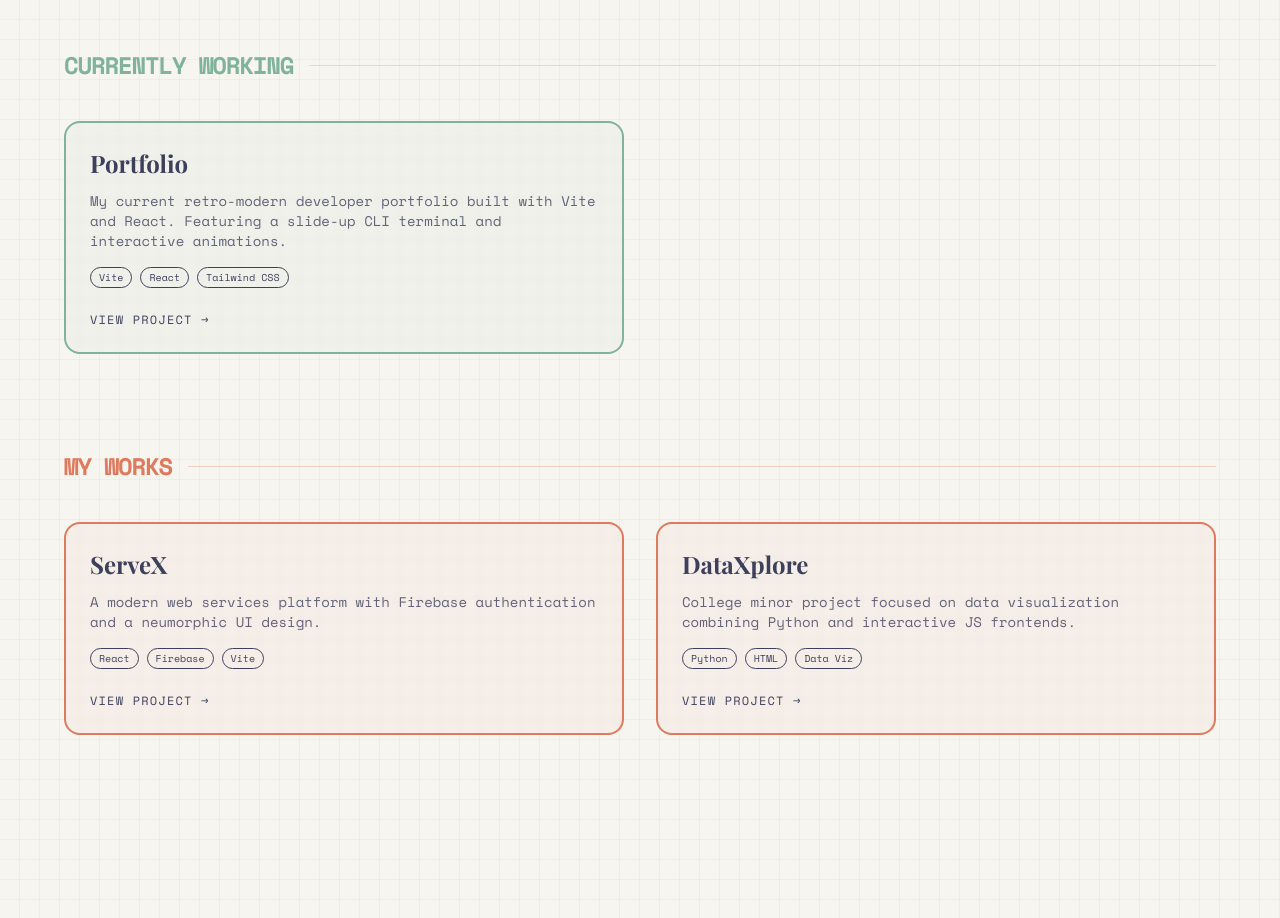
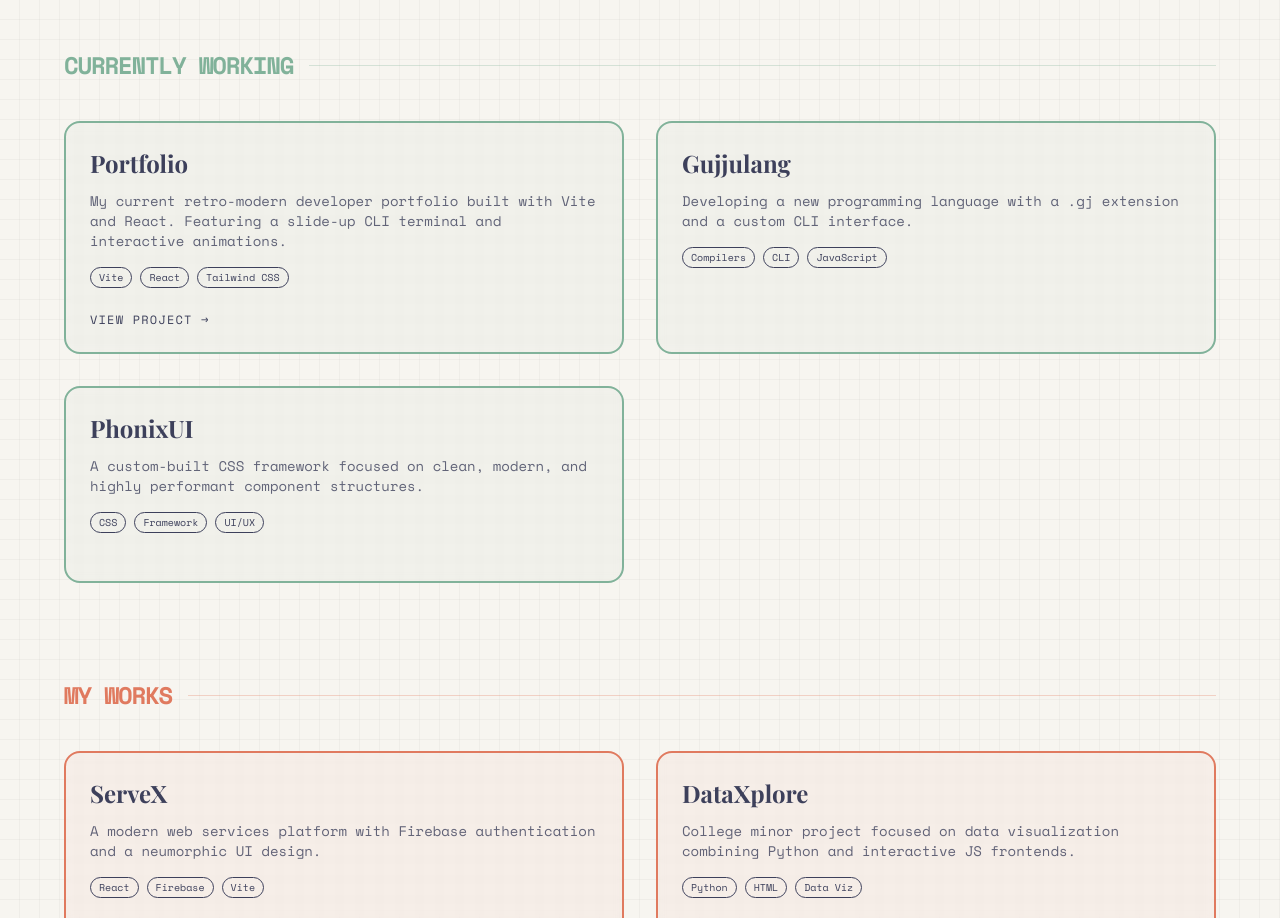
Before and after one commit to ck0xdev/portfolio, a React (Vite) app: page / in a window 1280 px wide. Shown: the part 2480-3398 px from the top of the page. Built offline with nearby package versions, Linux system fonts and the light colour scheme; no server answers.

Commit message:
Updated work

```diff
--- a/src/components/Work.jsx
+++ b/src/components/Work.jsx
@@ -7,9 +7,25 @@ const ONGOING_PROJECTS = [
     tags: ['Vite', 'React', 'Tailwind CSS'],
     href: 'https://ck0xdev.vercel.app/',
     accent: 'border-retro-teal',
-    bg: 'bg-retro-teal/5'
+    bg: 'bg-retro-teal/5',
+    hasLink: true
   },
-
+  {
+    title: 'Gujjulang',
+    description: 'Developing a new programming language with a .gj extension and a custom CLI interface.',
+    tags: ['Compilers', 'CLI', 'JavaScript'],
+    accent: 'border-retro-teal',
+    bg: 'bg-retro-teal/5',
+    hasLink: false
+  },
+  {
+    title: 'PhonixUI',
+    description: 'A custom-built CSS framework focused on clean, modern, and highly performant component structures.',
+    tags: ['CSS', 'Framework', 'UI/UX'],
+    accent: 'border-retro-teal',
+    bg: 'bg-retro-teal/5',
+    hasLink: false
+  }
 ]
 
 const COMPLETED_PROJECTS = [
@@ -19,7 +35,8 @@ const COMPLETED_PROJECTS = [
     tags: ['React', 'Firebase', 'Vite'],
     href: 'https://github.com/ck0xdev/ServeX',
     accent: 'border-retro-terra',
-    bg: 'bg-retro-terra/5'
+    bg: 'bg-retro-terra/5',
+    hasLink: true
   },
   {
     title: 'DataXplore',
@@ -27,7 +44,8 @@ const COMPLETED_PROJECTS = [
     tags: ['Python', 'HTML', 'Data Viz'],
     href: 'https://github.com/ck0xdev/dataXplore',
     accent: 'border-retro-terra',
-    bg: 'bg-retro-terra/5'
+    bg: 'bg-retro-terra/5',
+    hasLink: true
   }
 ]
 
@@ -45,6 +63,7 @@ function ProjectCard({ project }) {
           ))}
         </div>
       </div>
+      {project.hasLink && (
         <a
           href={project.href}
           target="_blank"
@@ -54,6 +73,7 @@ function ProjectCard({ project }) {
         >
           View Project →
         </a>
+      )}
     </div>
   )
 }
@@ -64,7 +84,6 @@ export default function Work() {
   return (
     <section id="work" ref={ref} className="py-32 px-6">
       <div className="max-w-6xl mx-auto">
-        {/* Brown Line: Main Heading */}
         <div className="reveal mb-20">
           <h2 className="font-serif text-5xl md:text-7xl font-bold text-retro-terra">
             Selected Work
@@ -72,7 +91,6 @@ export default function Work() {
           <div className="h-1 w-32 bg-retro-terra mt-4 opacity-50" />
         </div>
 
-        {/* Blue Section: Currently Working */}
         <div className="reveal mb-24">
           <div className="flex items-center gap-4 mb-10">
             <h3 className="font-mono text-xl md:text-2xl text-retro-teal uppercase tracking-tighter font-bold">
@@ -87,7 +105,6 @@ export default function Work() {
           </div>
         </div>
 
-        {/* Red Section: My Works */}
         <div className="reveal">
           <div className="flex items-center gap-4 mb-10">
             <h3 className="font-mono text-xl md:text-2xl text-retro-terra uppercase tracking-tighter font-bold">
```
Lines whose indentation alone changed are shown as unchanged.
